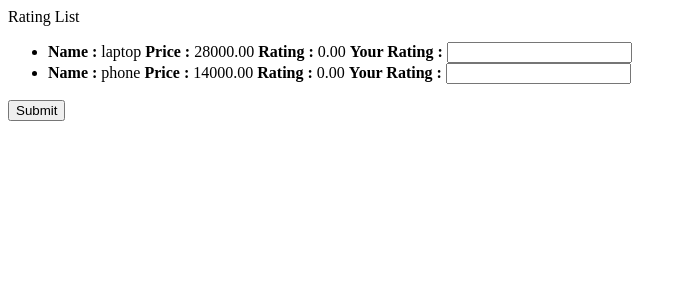
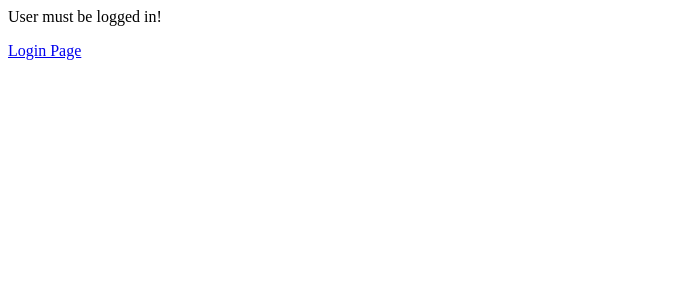
Before and after one commit to SaxenaKartik/rating-app, a Django app: template rating_api/templates/product/rate.html in a window 1280 px wide. Shown: the top 300 px of the page, without its empty margins (0-687 px from the left). Run offline with Django 3.2, Linux system fonts and the light colour scheme; the template is opened without the code that fills it: values that come from a table or form of the project are taken from there, others are empty; data comes from the database, SQL or seed files in the repository; both versions use the stored data as it was after the commit.

Commit message:
Implemented login and logout

```diff
--- a/rating_api/templates/product/rate.html
+++ b/rating_api/templates/product/rate.html
@@ -1,6 +1,8 @@
 {% load rest_framework %}
 
 <html><body>
+{% if request.user.username%}
+<p>Current User : {{request.user.username}}</p>
 <p>Rating List</p>
 <form method="POST">
 
@@ -14,5 +16,9 @@
 
 <input type="submit" value="Submit">
 </form>
+{%else%}
+<p> User must be logged in!</p>
+<a href = "/api/login/">Login Page</a>
+{%endif%}
 
 </body></html>
--- a/rating_api/templates/registration/signup.html
+++ b/rating_api/templates/registration/signup.html
@@ -2,10 +2,15 @@
 
 <html><body>
 
+    {% if request.user.username%}
+    <p>Current User : {{request.user.username}}</p>
+    <a href = "/api/logout">Logout</a>
+    {%else%}
     <form method="POST">
         {% csrf_token %}
         {% render_form serializer %}
         <input type="submit" value="Sign Up">
     </form>
+    {%endif%}
 
 </body></html>
--- a/rating_api/urls.py
+++ b/rating_api/urls.py
@@ -8,7 +8,8 @@ from django.contrib.auth import views
 # router.register('product', views.ProductViewSet)
 
 urlpatterns = [
-    path('login/',app_views.login.as_view()),
+    path('login/', views.LoginView.as_view(), name='login'),
+    path('logout/',views.LogoutView.as_view(), name='logout'),
     path('signup/', app_views.signup.as_view()),
     path('product/', app_views.product.as_view()),
     path('rate/', app_views.rate.as_view())
--- a/rating_project/settings.py
+++ b/rating_project/settings.py
@@ -71,6 +71,8 @@ TEMPLATES = [
 ]
 
 WSGI_APPLICATION = 'rating_project.wsgi.application'
+LOGIN_REDIRECT_URL =  '/api/login/'
+LOGOUT_REDIRECT_URL =  '/api/login/'
 
 
 # Database
```
Also changed, not shown: rating_api/templates/product/index.html (+9 -3 lines), rating_api/templates/registration/login.html (+10 -5 lines), rating_api/views.py (+7 -3 lines), db.sqlite3.
